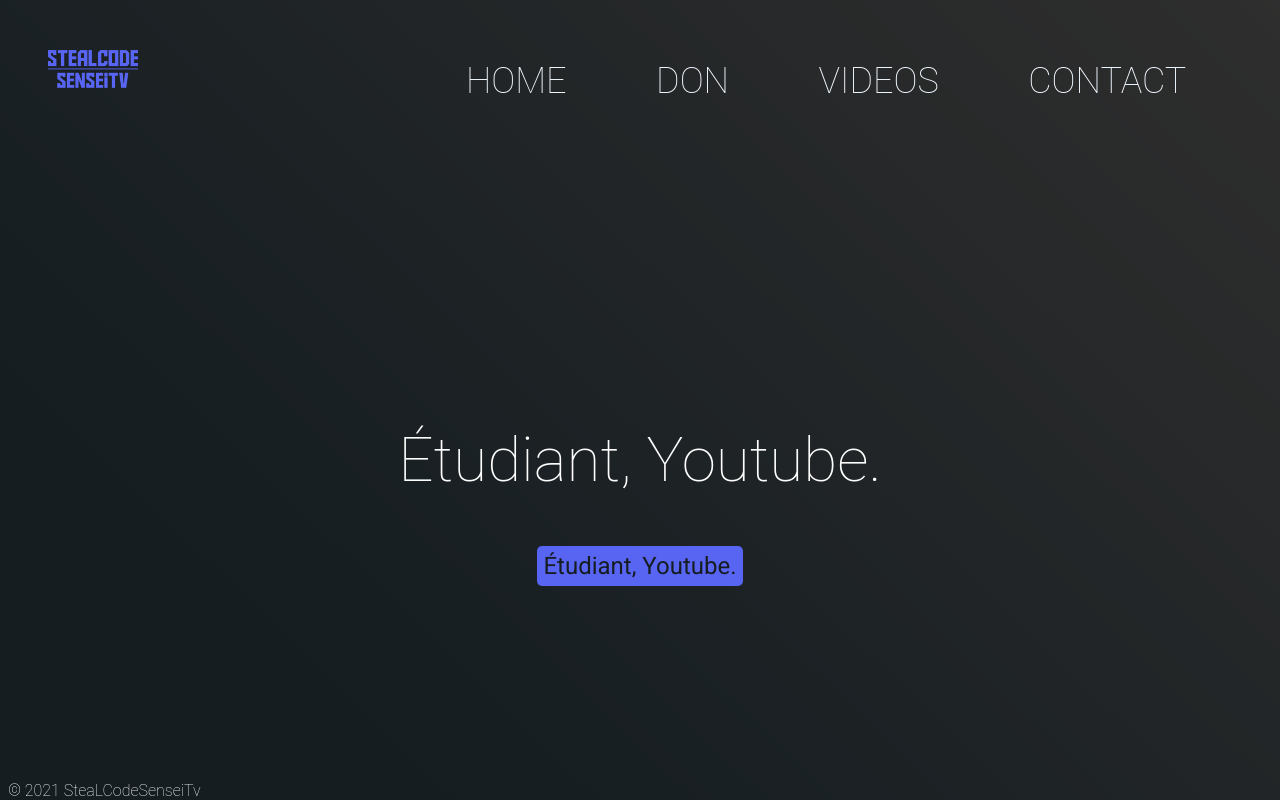
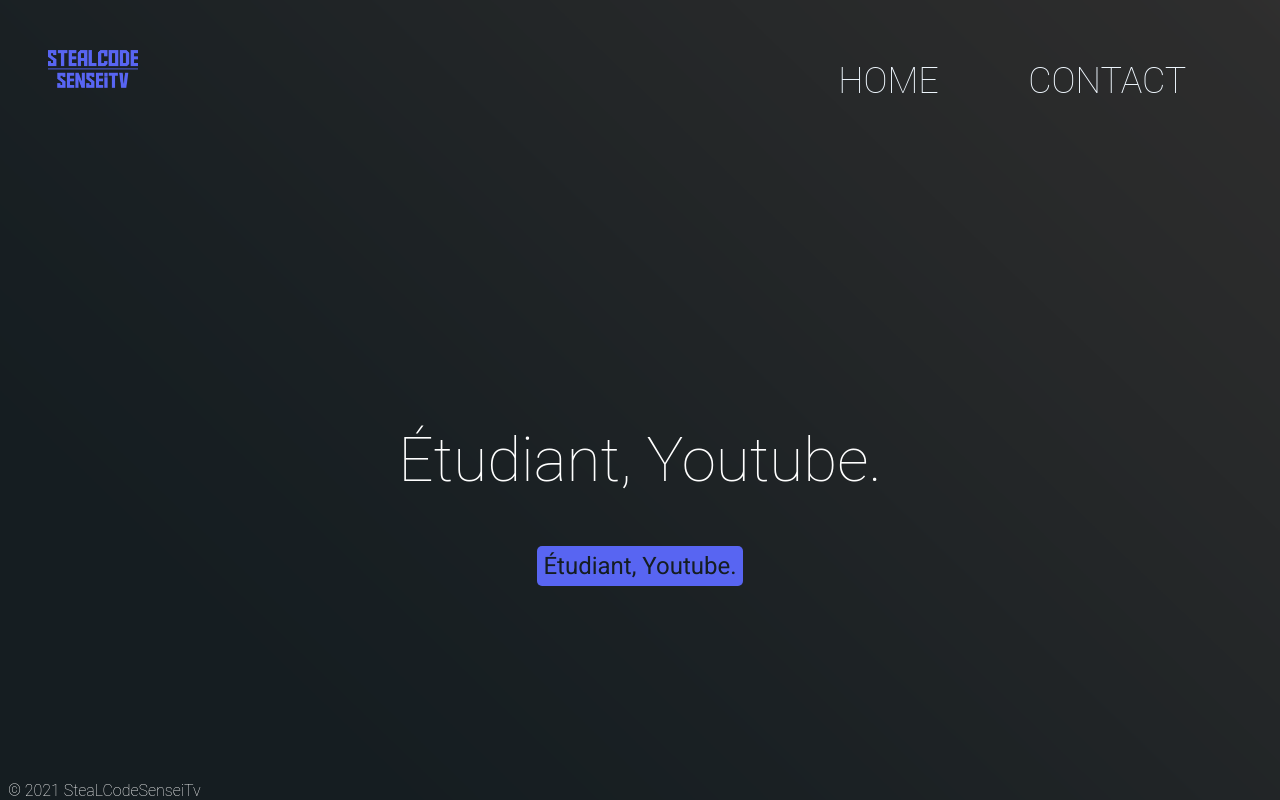
Before and after one commit to SteaLSenseiTv/site, a plain HTML site: page index.html in a window 1280 px wide. Shown: the top 800 px of the page. Drawn offline with Linux system fonts and the light colour scheme; files that its build step writes are made by us from their sources; files whose address does not match are found by name.

Commit message:
Update index.html

```diff
--- a/index.html
+++ b/index.html
@@ -3,23 +3,21 @@
 <head>
     <meta charset="UTF-8">
     <meta name="viewport" content="width=device-width, initial-scale=1.0">
-	<link rel="shortcut icon" type="image/jpg" href="favicon.jpg"/>
+	<link rel="shortcut icon" type="image/jpg" href="img/favicon.jpg"/>
     <title>SteaLCodeSenseiTv</title>
 </head>
 <html>
     <head>
         <title>SteaLCodeSenseiTv</title>
-        <link rel="stylesheet" href="main.css">
+        <link rel="stylesheet" href="CSS/main.css">
     </head>
     <body>
-	<link rel="shortcut icon" href="favicon.ico" />
+	<link rel="shortcut icon" href="img/favicon.ico" />
         <header>
             <nav>
                 <ul class="topnav">
                     <li class="logo"><a href="index.html"></a></li>
                     <li><a href="index.html">HOME</a></li>
-					<li><a href="don.html">DON</a></li>
-                    <li><a href="videos.html">VIDEOS</a></li>
                     <li><a href="contact.html">CONTACT</a></li>
                 </ul>
             </nav>
@@ -43,7 +41,6 @@
 				de extraie de mes partis sur les jeux et autres contenus.
             </nav>
             <ul>
-                <a class="mybutton" href="videos.html">Videos</a>
                 <a class="mybutton" href="contact.html">Contact</a>
             </ul>
         </section>
```
